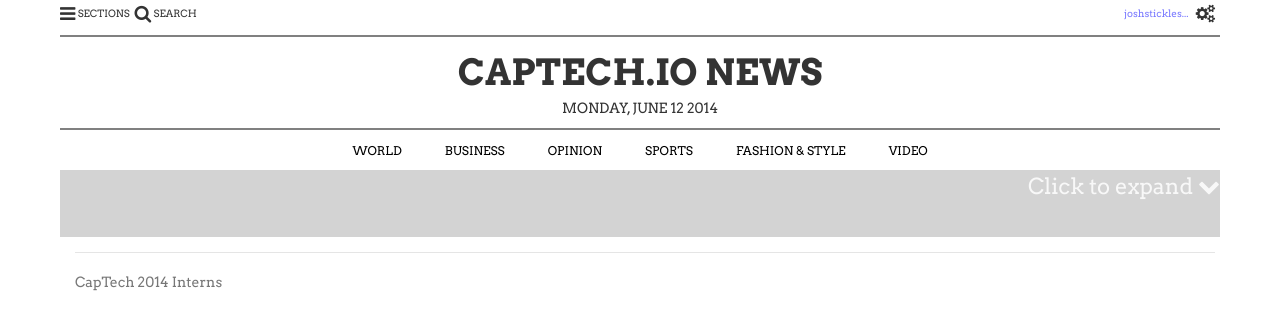
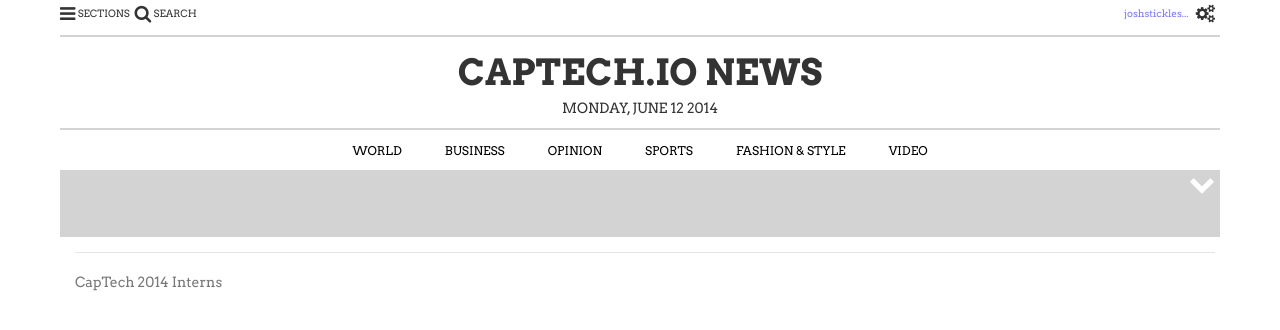
Before and after one commit to adepu/CapTechHTML5, a PHP site: page / in a window 1280 px wide. Shown: the top 330 px of the page. Run offline with PHP 8.4, Linux system fonts and the light colour scheme; some libraries are stand-ins or nearby versions.

Commit message:
Click to expand sizing

```diff
--- a/_assets/css/header.css
+++ b/_assets/css/header.css
@@ -16,7 +16,7 @@
 }
 .header.divider
 {
-	border-top: 2px solid grey;
+	border-top: 2px solid #D3D3D3;
 	margin: 10px;
 	margin-right: 0px;
 	margin-left:0px;
@@ -135,23 +135,23 @@
 }
 .pull-right
 {
-	font-size: 9pt;
-	color: #F8F8F8;
-	font-style: normal;
 	text-align: right;
 	vertical-align: top;
 	padding-top: 0px;
-	padding-right: 0px;
+	padding-right: 5px;
 }
 #arrow
 {
-	font-size: 22px;
-	color: #F8F8F8;
-	margin-top: -10px;
-	padding-top: 0px;
+	font-size: 14px;
+	color: #FFFFFF;
 	vertical-align: text-top;
 }
-#banner-button {
+.fa
+{
+	font-size: 26px;
+}
+#banner-button
+{
 	margin-right: 15px;
 	margin-bottom: -35px;
 }
--- a/_assets/css/home.css
+++ b/_assets/css/home.css
@@ -41,19 +41,13 @@
   color: #F8F8F8;
   padding-top: 5px;
 }
-
-
 .head {
 
 	font: bold italic 18px Arvo;
-
 }
-
 #heading1{
-
 	font: italic 16px/20px Arvo;
 }
-
 .heading2{
 	font: bold italic 16px/20px Arvo;
 }
@@ -78,10 +72,7 @@
 .location{
   font: bold 10px/15px Arvo;
 }
-#banner{
-=======
 .banner{
->>>>>>> a26c27c94ff395f8e43210e803c9e33f407909ae
 	background-color: #cccccc;
 }
 #bannerTop{
@@ -93,7 +84,6 @@
 	font: bold italic 18px Arvo;
 	text-align: center;
 }
-
 
 /* Everything but the jumbotron gets side spacing for mobile first views */
 .header,
--- a/index.html
+++ b/index.html
@@ -59,7 +59,6 @@
       <div class="row">
           <a class="pull-right" id="banner-button">
             <span id="arrow">
-              Click to expand
               <i class="fa fa-chevron-down"></i>
             </span>
           </a>
```
